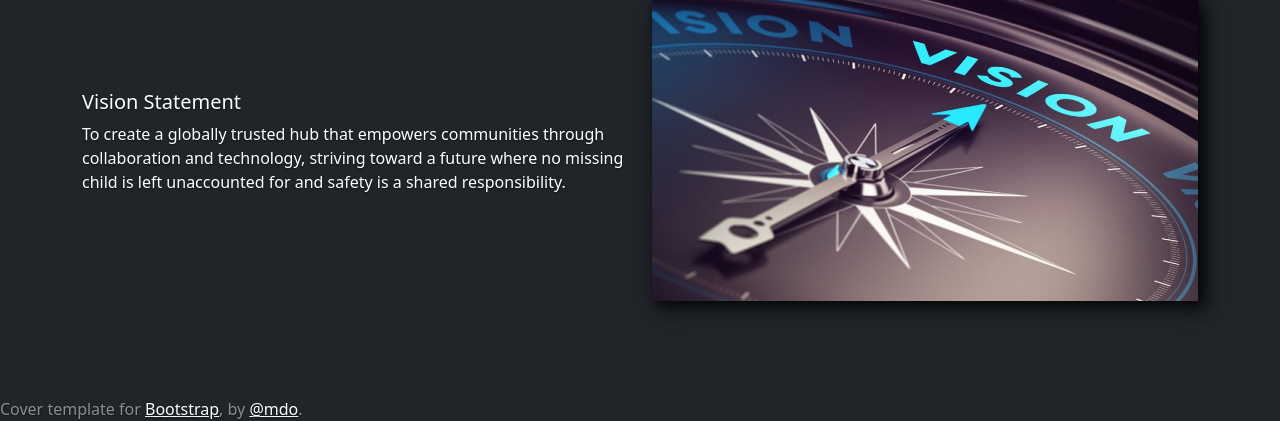
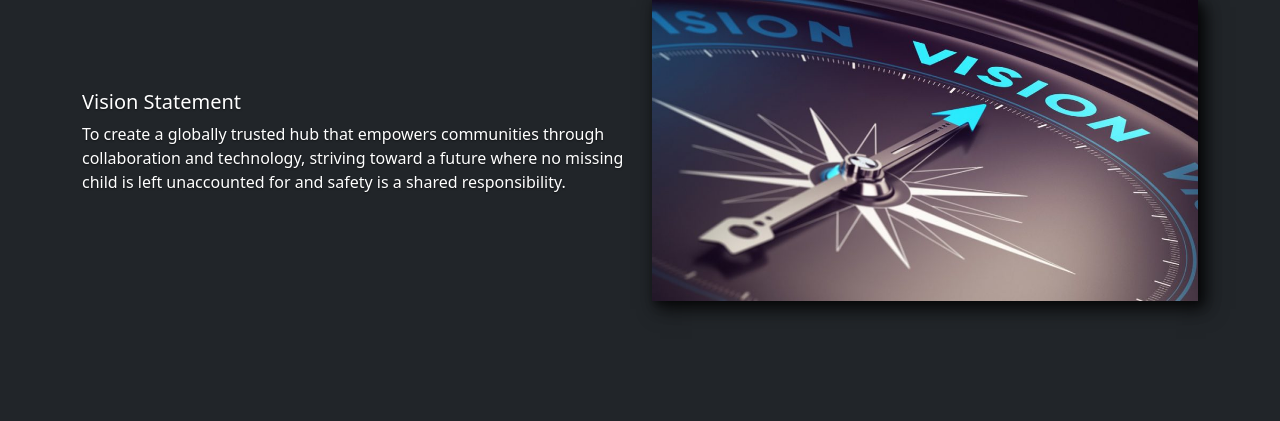
Before and after one commit to LeviUdoh-17/ChildAlertHub, a Flask app: page / in a window 1280 px wide. Shown: the part 2591-3012 px from the top of the page. After the commit the page ends 2904 px from the top, so only its background shows below. Run offline with Flask 3, Linux system fonts and the light colour scheme.

Commit message:
Footer not needed for now

```diff
--- a/templates/dashboard.html
+++ b/templates/dashboard.html
@@ -180,10 +180,10 @@
 
 
             <!-- FOOTER -->
-            <footer class="container">
+            <!-- <footer class="container">
               <p class="float-end"><a href="#">Back to top</a></p>
               <p>&copy; 2017–2021 Company, Inc. &middot; <a href="#">Privacy</a> &middot; <a href="#">Terms</a></p>
-            </footer>
+            </footer> -->
         </main>
 
 
--- a/templates/home.html
+++ b/templates/home.html
@@ -138,9 +138,9 @@
             </section>
         </main>
 
-        <footer class="mt-auto text-white-50">
+        <!-- <footer class="mt-auto text-white-50">
             <p>Cover template for <a href="https://getbootstrap.com/" class="text-white">Bootstrap</a>, by <a href="https://twitter.com/mdo" class="text-white">@mdo</a>.</p>
-        </footer>
+        </footer> -->
 
         <script src="https://cdn.jsdelivr.net/npm/bootstrap@5.0.2/dist/js/bootstrap.bundle.min.js" integrity="sha384-MrcW6ZMFYlzcLA8Nl+NtUVF0sA7MsXsP1UyJoMp4YLEuNSfAP+JcXn/tWtIaxVXM" crossorigin="anonymous"></script>
         <script src="{{ url_for('static', filename='app.js') }}"></script>
```
